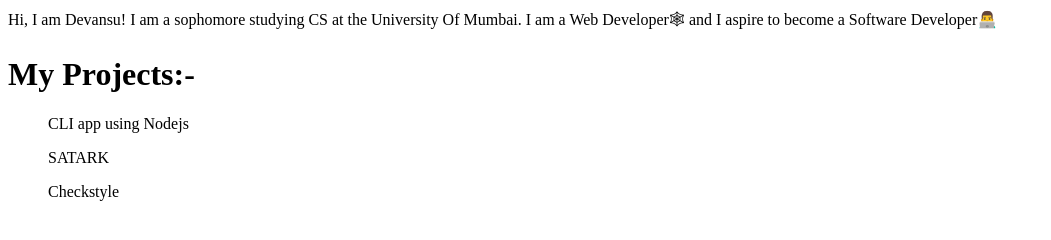
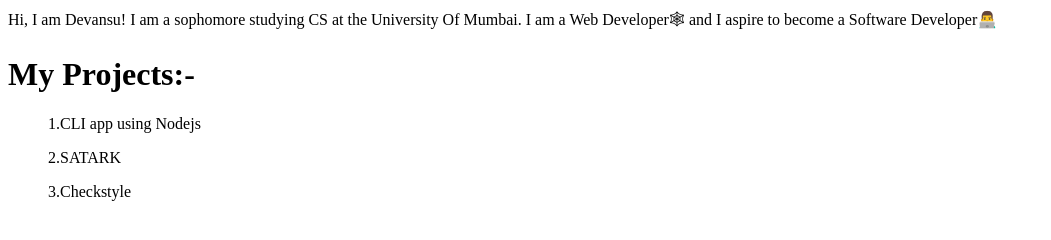
Before and after one commit to Devansu-Yadav/devansu-yadav-portfolio, a plain HTML site: page index.html in a window 1280 px wide. Shown: the whole page, without its empty margins (0-1051 px from the left). Drawn offline with Linux system fonts and the light colour scheme.

Commit message:
style:updated index.html to list projects

```diff
--- a/index.html
+++ b/index.html
@@ -10,8 +10,8 @@
     Hi, I am Devansu! I am a sophomore studying CS at the University Of Mumbai.
     I am a Web Developer🕸 and I aspire to become a Software Developer👨‍💻
     <h1>My Projects:-</h1>
-    <ol>CLI app using Nodejs</ol>
-    <ol>SATARK</ol>
-    <ol>Checkstyle</ol>
+    <ol>1.CLI app using Nodejs</ol>
+    <ol>2.SATARK</ol>
+    <ol>3.Checkstyle</ol>
 </body>
 </html>
```
